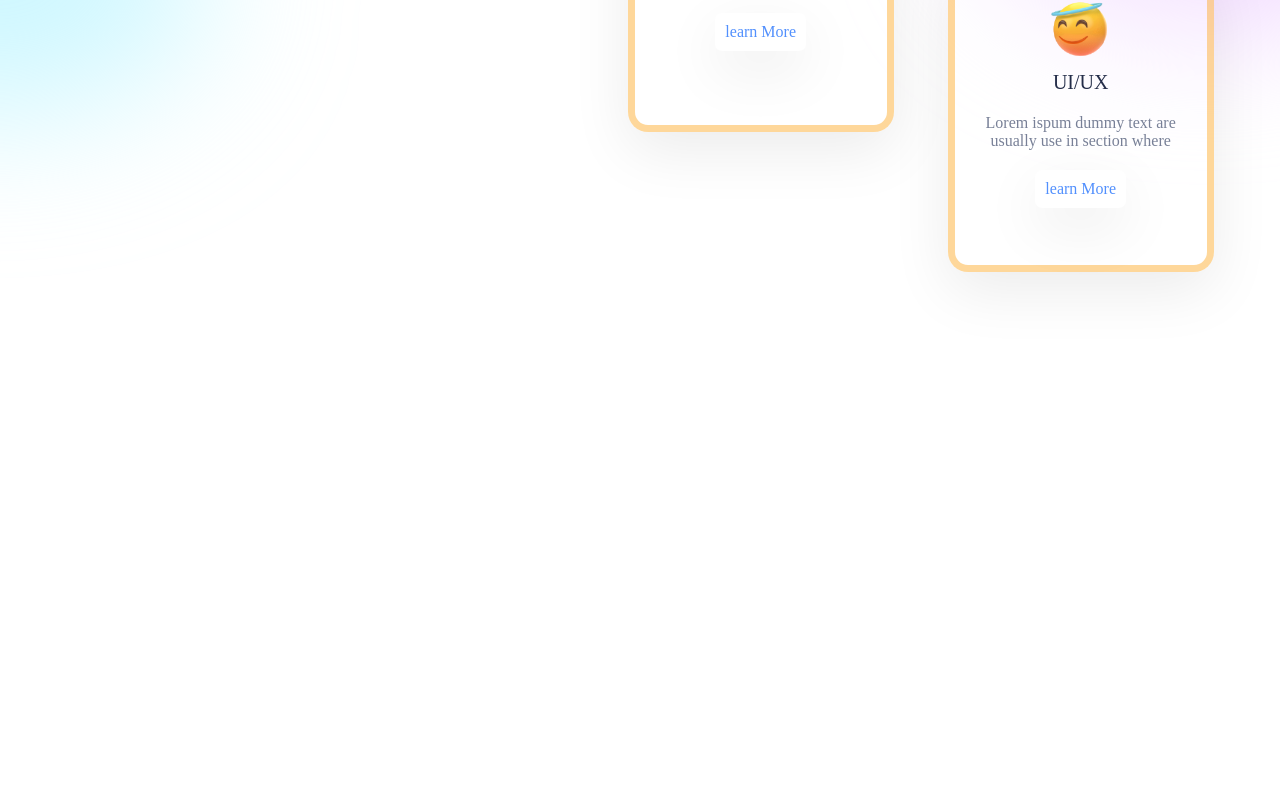
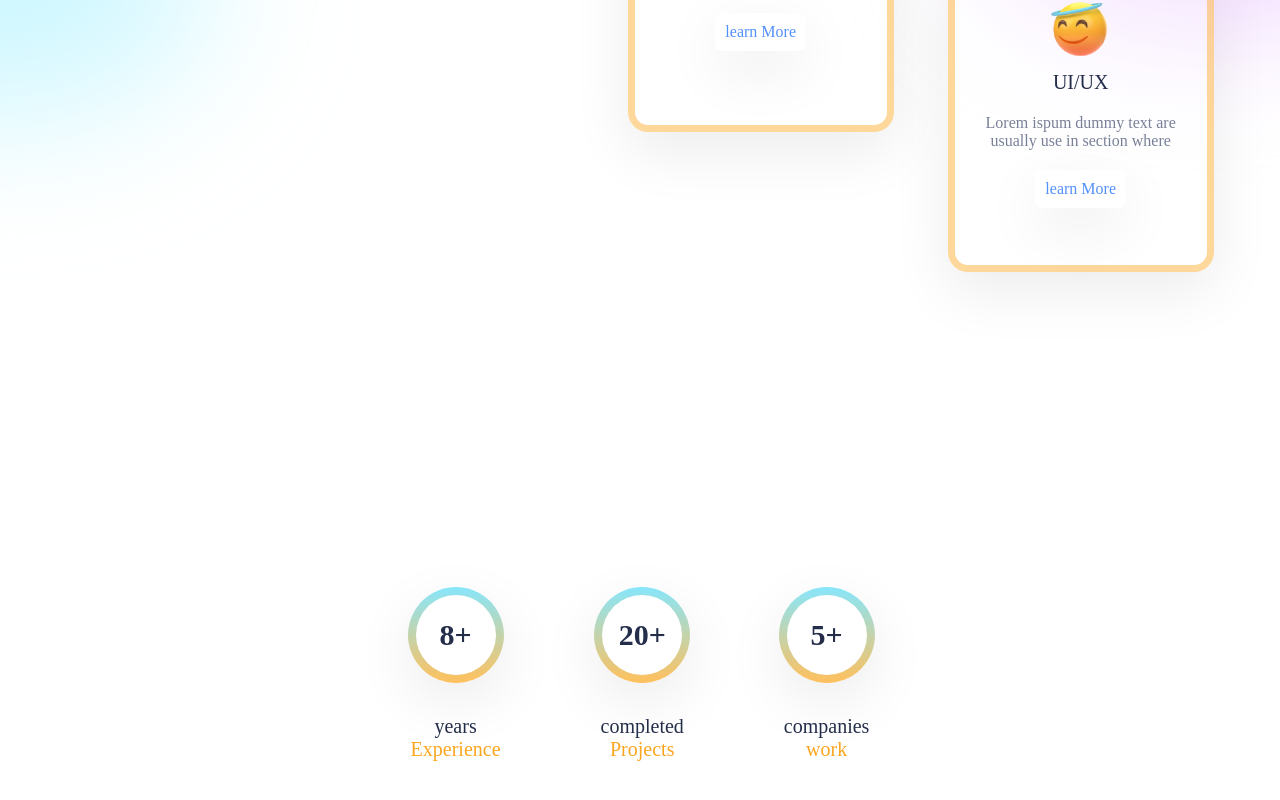
Before and after one commit to rafaelrodrigopa/portfolio, a React (Create React App) app: page / in a window 1280 px wide. Shown: the part 1428-2228 px from the top of the page. Before the commit the page ends 1996 px from the top, so only its background shows below. Built offline with nearby package versions, Linux system fonts and the light colour scheme; a web font is replaced by a local one.

Commit message:
Experience

```diff
--- a/src/App.js
+++ b/src/App.js
@@ -2,6 +2,7 @@ import Navbar from "./Components/Navbar/Navbar";
 import './App.css';
 import Intro from "./Components/Intro/Intro";
 import Services from "./Components/Services/Services";
+import Experience from "./Components/Experience/Experience";
 
 function App() {
   return (
@@ -9,6 +10,7 @@ function App() {
       <Navbar/>
       <Intro/>
       <Services/>
+      <Experience/>
     </div>
   );
 }
--- /dev/null
+++ b/src/Components/Experience/Experience.css
@@ -0,0 +1,41 @@
+.experience{
+    display: flex;
+    align-items: center;
+    justify-content: center;
+    gap: 5rem;
+    height: 30vh;
+    margin-bottom: 8rem;
+}
+.achievement{
+    display: flex;
+    flex-direction: column;
+    align-items: center;
+}
+.circle{
+    width: 4rem;
+    height: 4rem;
+    background: white;
+    border-radius: 100%;
+    position: relative;
+    display: flex;
+    align-items: center;
+    justify-content: center;
+    font-size: 1.5rem;
+    font-weight: bold;
+    margin-bottom: 2rem;
+}
+.circle::before {
+    border-radius: 100%;
+    content: '';
+    background-image: linear-gradient(to bottom, #87e6fb 0%, #ffc05c 100%);
+    top: -8px;
+    left: -8px;
+    bottom: -8px;
+    right: -8px;
+    position: absolute;
+    z-index: -1;
+    box-shadow: var(--boxShadow);
+}
+.achievement span:nth-of-type(2){
+    color: var(--orange);
+}
--- /dev/null
+++ b/src/Components/Experience/Experience.jsx
@@ -0,0 +1,28 @@
+import React from "react";
+import './Experience.css'
+
+const Experience = () => {
+    return (
+        <div className="experience">
+            <div className="achievement">
+                <div className="circle">
+                    8+
+                </div>
+                <span>years</span>
+                <span>Experience</span>
+            </div>
+            <div className="achievement">
+                <div className="circle">20+</div>
+                <span>completed</span>
+                <span>Projects</span>
+            </div>
+            <div className="achievement">
+                <div className="circle">5+</div>
+                <span>companies</span>
+                <span>work</span>
+            </div>
+        </div>
+
+    )
+}
+export default Experience
```
